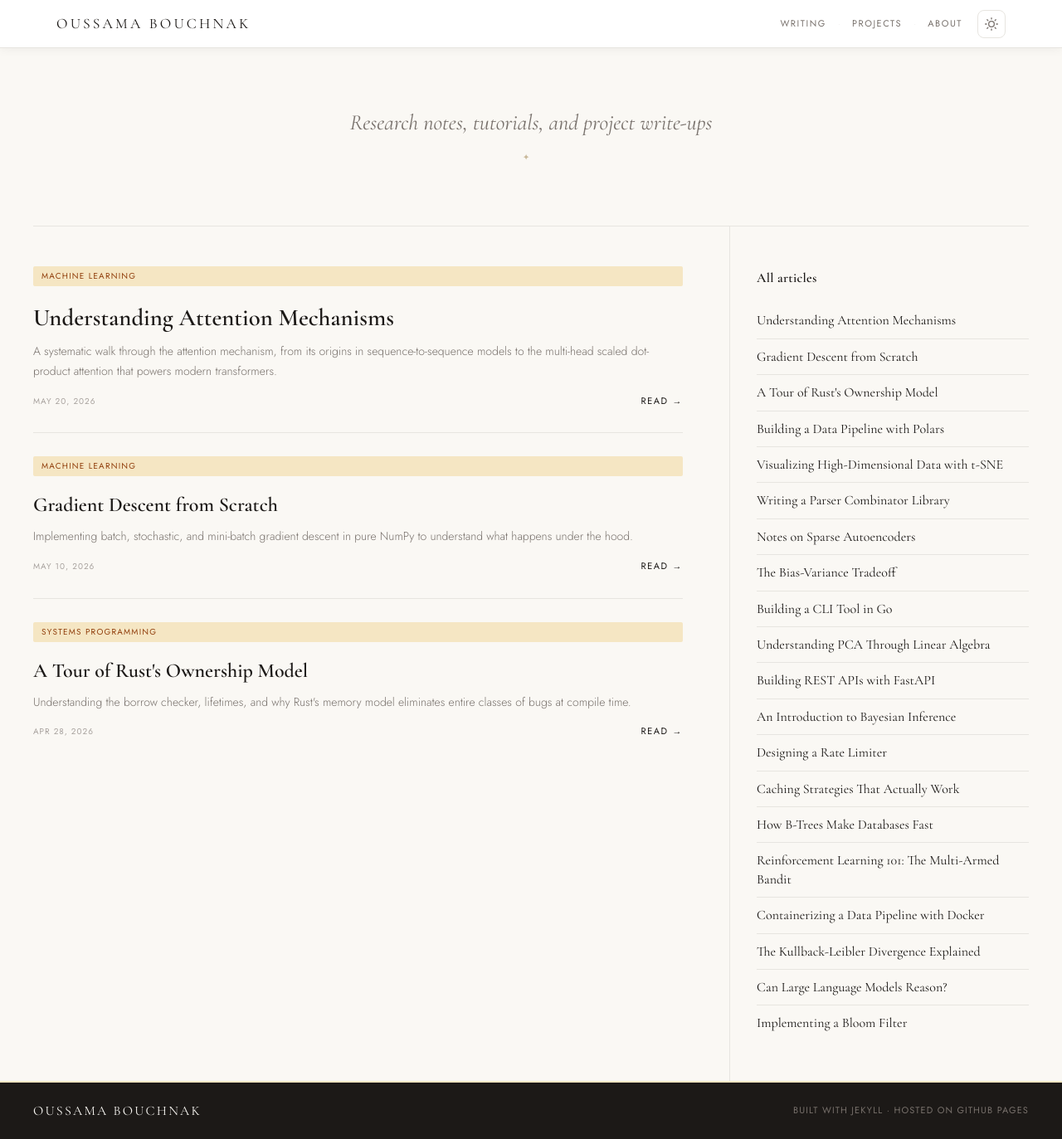
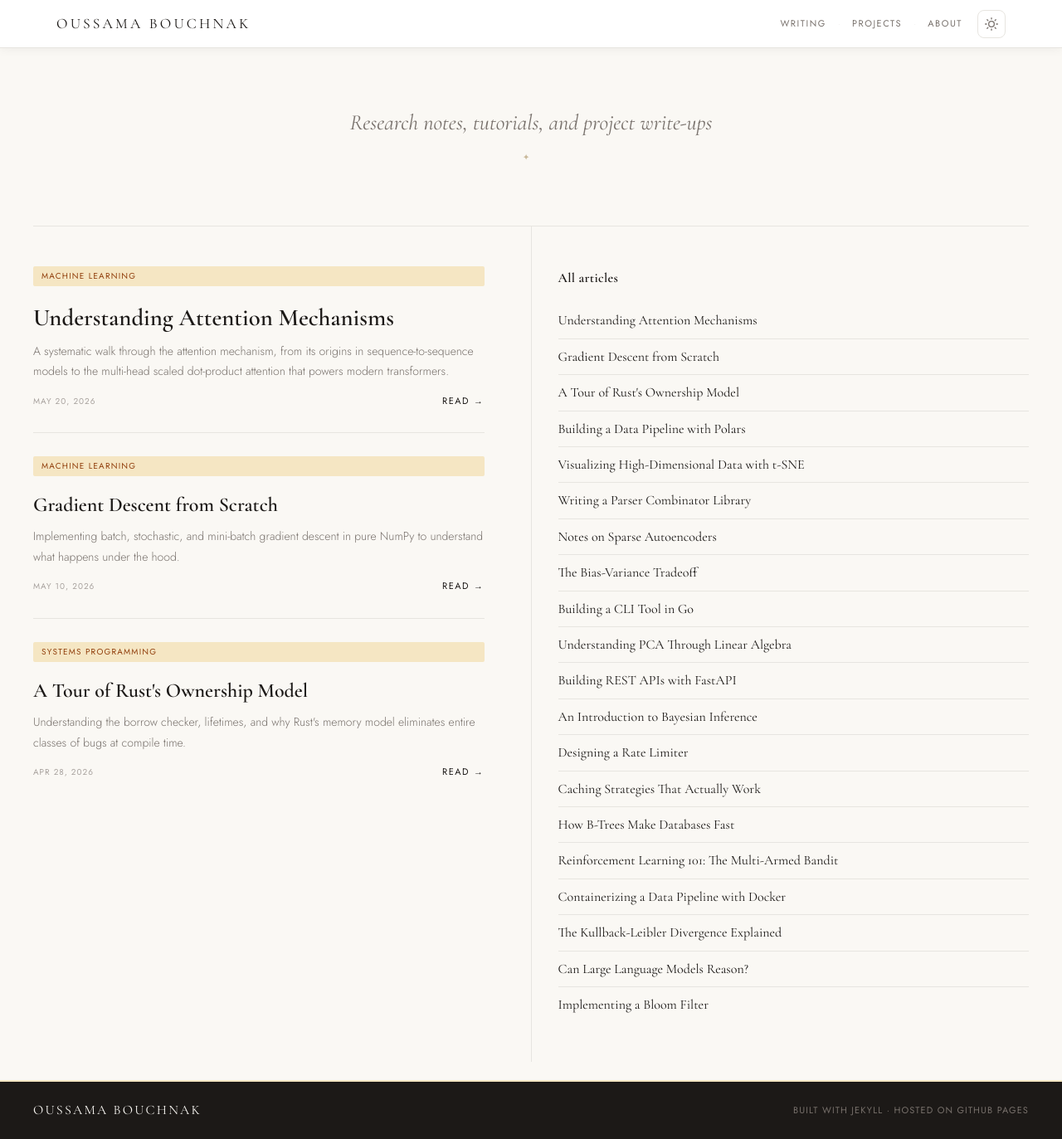
Before and after one commit to OussamaBouchnak/oussamabouchnak.github.io, a Jekyll site: the page built from index.html, in a window 1280 px wide and 1373 px high. Shown: the whole window at 83% size. Built offline with Jekyll 4.4.1, drawn with Linux system fonts in a browser that asks for light colours; nearby versions of some CDN libraries.

Commit message:
Make featured left and right columns equal width

```diff
--- a/assets/css/main.css
+++ b/assets/css/main.css
@@ -358,7 +358,7 @@ img {
    -------------------------------------------------- */
 .featured-post {
   display: grid;
-  grid-template-columns: 1fr 1px 360px;
+  grid-template-columns: 1fr 1px 1fr;
   min-height: 300px;
 }
 
```
